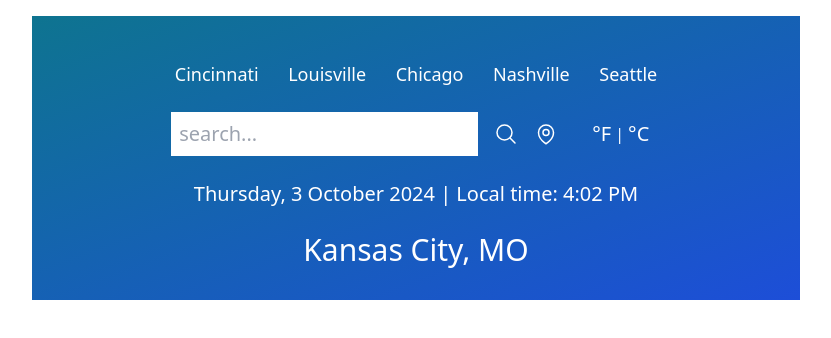
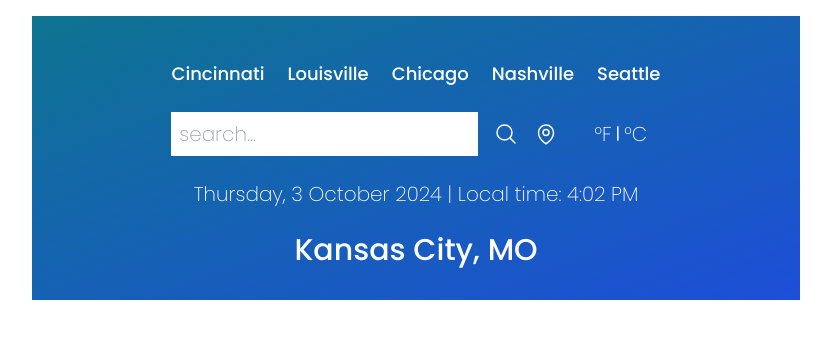
Before and after one commit to ellewright/Weather-App, a React (Vite) app in the folder frontend/: page / in a window 1280 px wide. Shown: the top 338 px of the page, without its empty margins (224-1055 px from the left). Built offline with nearby package versions, Linux system fonts and the light colour scheme.

Commit message:
Add Poppins font

```diff
--- a/frontend/index.html
+++ b/frontend/index.html
@@ -4,6 +4,11 @@
 <head>
   <meta charset="UTF-8" />
   <meta name="viewport" content="width=device-width, initial-scale=1.0" />
+  <link rel="preconnect" href="https://fonts.googleapis.com">
+  <link rel="preconnect" href="https://fonts.gstatic.com" crossorigin>
+  <link
+    href="https://fonts.googleapis.com/css2?family=Poppins:ital,wght@0,100;0,200;0,400;0,500;0,600;0,700;0,800;0,900;1,100;1,200;1,300;1,400;1,500;1,600;1,700;1,800;1,900&display=swap"
+    rel="stylesheet">
   <title>Weather App</title>
 </head>
 
--- a/frontend/src/index.css
+++ b/frontend/src/index.css
@@ -5,6 +5,10 @@
 :root {
     --cyan: #0e7490;
     --blue: #1d4ed8;
+}
+
+html {
+    font-family: "Poppins", sans-serif;
 }
 
 * {
```
